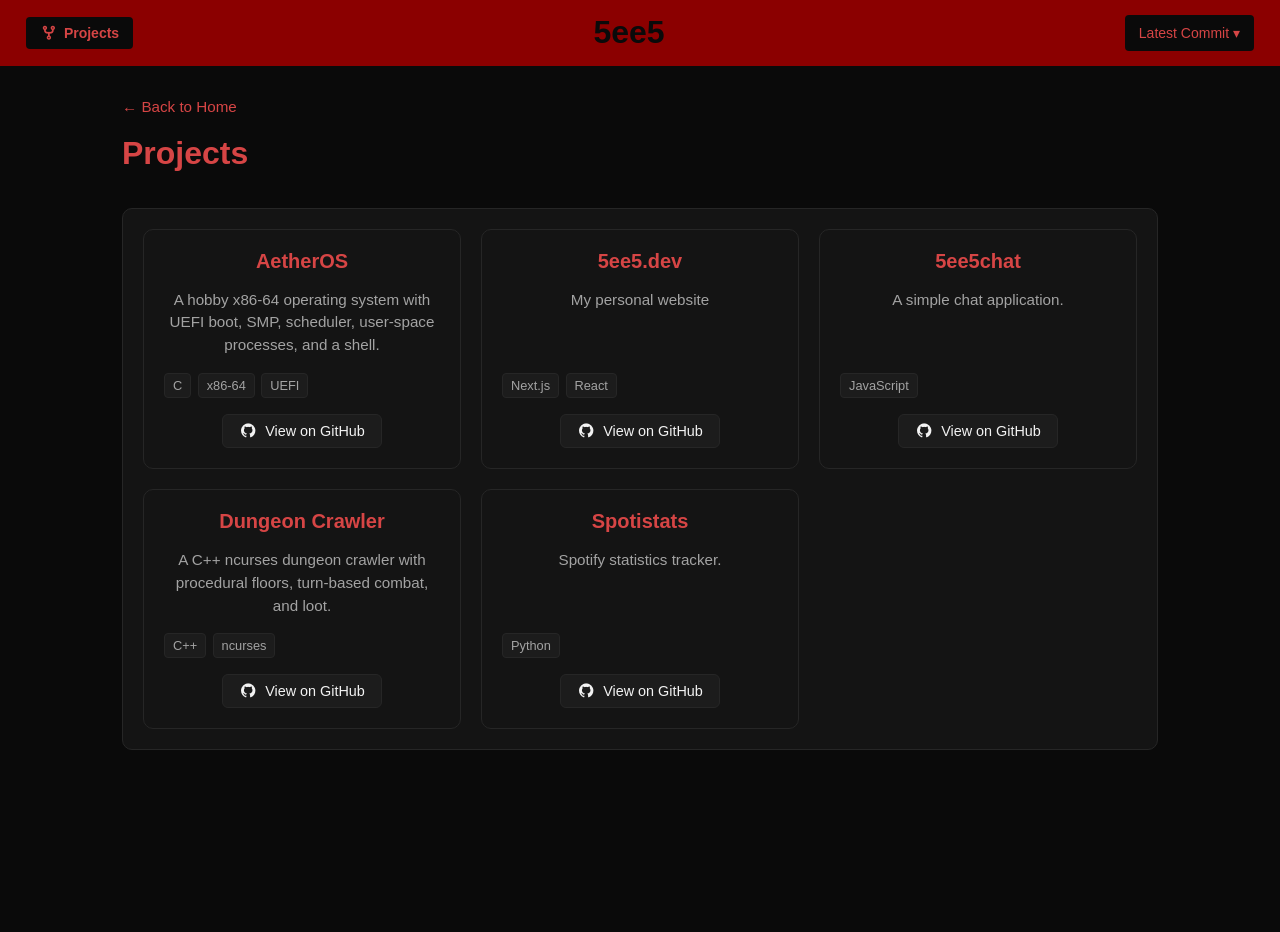
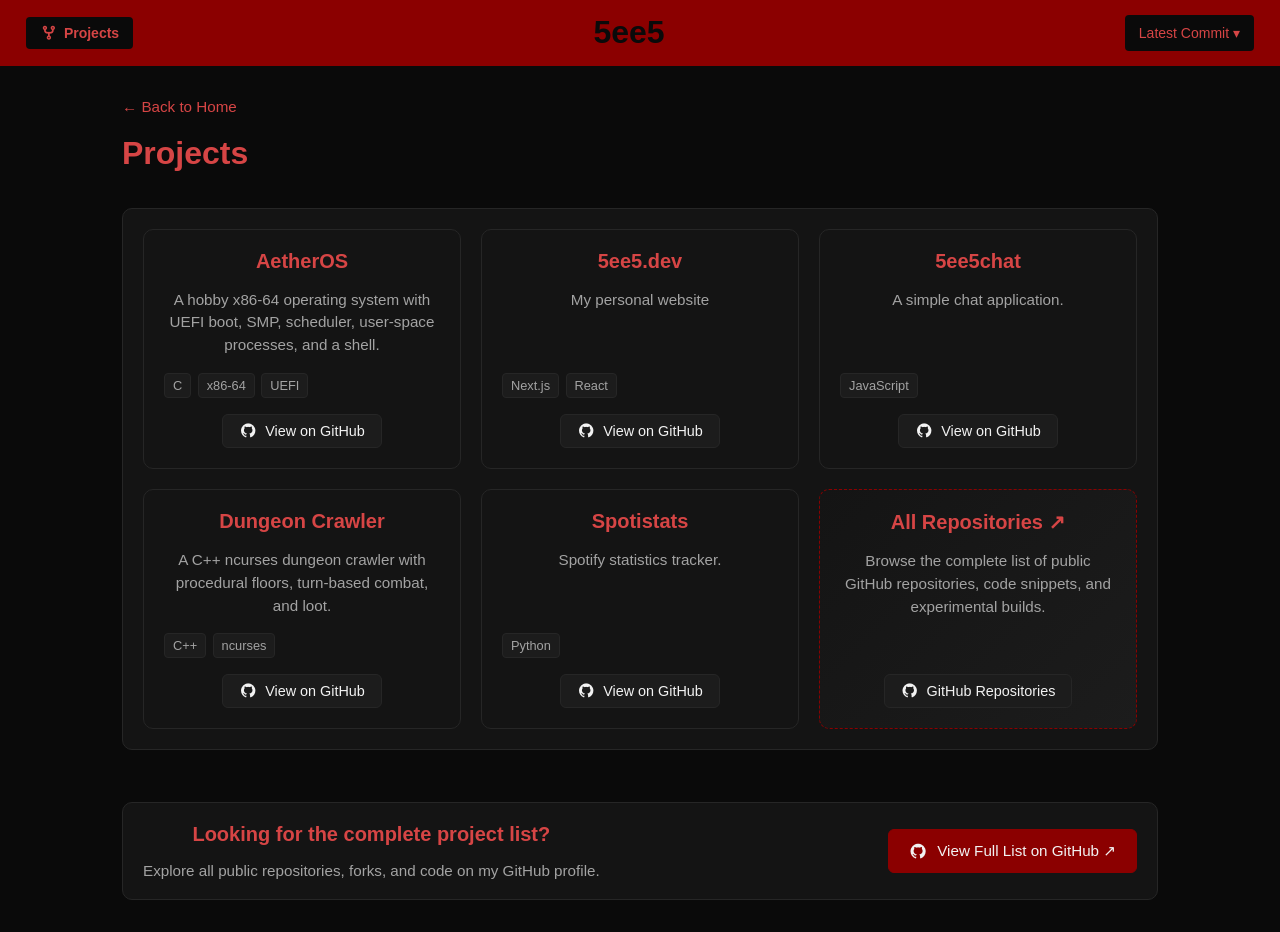
Before and after one commit to 5ee5/5ee5dev, a Next.js app: page /projects in a window 1280 px wide. Before the commit the page ends 800 px from the top, so only its background shows below. Built offline with nearby package versions, Linux system fonts and the light colour scheme; no server answers.

Commit message:
Add full project list links to GitHub

```diff
--- a/src/app/globals.css
+++ b/src/app/globals.css
@@ -434,6 +434,61 @@ header {
     color: var(--text);
 }
 
+.more-projects-card {
+    border: 1px dashed var(--accent);
+    background: linear-gradient(135deg, var(--surface), var(--surface-raised));
+}
+
+.more-projects-card:hover {
+    border-style: solid;
+}
+
+.full-project-list-section {
+    margin-top: 2rem;
+    padding: 1.75rem;
+    background-color: var(--surface);
+    border: 1px solid var(--border);
+    border-radius: var(--radius);
+    display: flex;
+    justify-content: space-between;
+    align-items: center;
+    gap: 1.5rem;
+    flex-wrap: wrap;
+}
+
+.full-project-list-content h2 {
+    margin: 0 0 0.5rem;
+    font-size: 1.25rem;
+    color: var(--accent-text);
+}
+
+.full-project-list-content p {
+    margin: 0;
+    color: var(--text-muted);
+    font-size: 0.95rem;
+}
+
+.github-btn-large {
+    display: inline-flex;
+    align-items: center;
+    gap: 0.6rem;
+    background-color: var(--accent);
+    border: 1px solid var(--accent);
+    color: var(--text);
+    padding: 0.75rem 1.25rem;
+    border-radius: 6px;
+    font-size: 0.95rem;
+    font-weight: 500;
+    text-decoration: none;
+    white-space: nowrap;
+    transition: filter 0.2s, transform 0.2s;
+}
+
+.github-btn-large:hover {
+    filter: brightness(1.15);
+    transform: translateY(-1px);
+}
+
 .project-detail-section {
     background-color: var(--surface);
     border: 1px solid var(--border);
--- a/src/app/projects/page.js
+++ b/src/app/projects/page.js
@@ -25,6 +25,48 @@ export default function ProjectsPage() {
             {projects.map((project) => (
               <ProjectCard key={project.slug} project={project} />
             ))}
+
+            <article className="project-card more-projects-card">
+              <div>
+                <a
+                  href="https://github.com/5ee5?tab=repositories"
+                  target="_blank"
+                  rel="noopener noreferrer"
+                  className="project-title-link"
+                >
+                  <h2>All Repositories ↗</h2>
+                </a>
+                <p className="project-card-desc">
+                  Browse the complete list of public GitHub repositories, code snippets, and experimental builds.
+                </p>
+              </div>
+
+              <div>
+                <a
+                  href="https://github.com/5ee5?tab=repositories"
+                  target="_blank"
+                  rel="noopener noreferrer"
+                  className="github-btn"
+                >
+                  <i className="fa-brands fa-github"></i> GitHub Repositories
+                </a>
+              </div>
+            </article>
+          </section>
+
+          <section className="full-project-list-section">
+            <div className="full-project-list-content">
+              <h2>Looking for the complete project list?</h2>
+              <p>Explore all public repositories, forks, and code on my GitHub profile.</p>
+            </div>
+            <a
+              href="https://github.com/5ee5?tab=repositories"
+              target="_blank"
+              rel="noopener noreferrer"
+              className="github-btn-large"
+            >
+              <i className="fa-brands fa-github"></i> View Full List on GitHub ↗
+            </a>
           </section>
         </div>
       </main>
```
